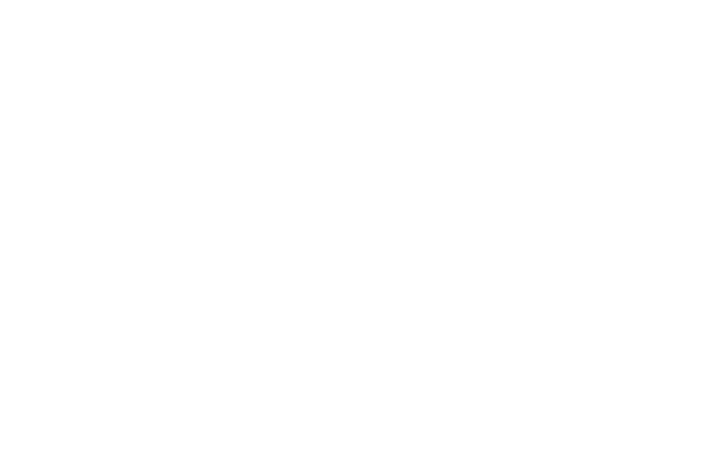
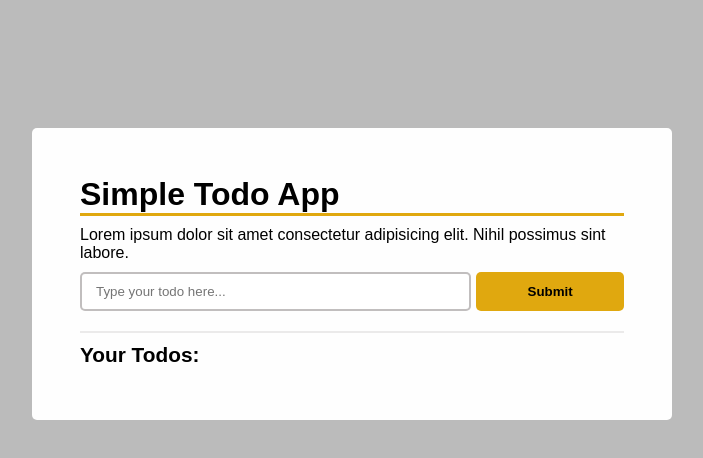
Before and after one commit to dts-kominfo-rea2b/challenge-08-ahanafi, a website: page index.html in a window 1280 px wide. Shown: the whole page, without its empty margins (288-991 px from the left). Drawn offline with Linux system fonts and the light colour scheme.

Commit message:
Challenge 08 has been resolved

```diff
--- /dev/null
+++ b/css/style.css
@@ -0,0 +1,70 @@
+* {
+    margin:0;
+    padding:0;
+    box-sizing: border-box;
+    font-family: sans-serif;
+}
+body {
+    background: #bbb;
+}
+#app {
+    margin: 10% auto ;
+    width: 640px;
+    background-color: #fefefe;
+    padding:3rem;
+    border-radius: 5px;
+}
+#todo-title h1 {
+    border-bottom: 3px solid #e0a80f;
+}
+#todo-subtitle {
+    margin: 10px 0;
+    font-size:1rem;
+}
+#input {
+    display: flex;
+    flex-direction: row;
+    justify-content: space-between;
+    flex-wrap: nowrap;
+}
+#todo-input, #todo-submit {
+    padding:10px 14px;
+    border-radius: 5px;
+    outline: 0;
+}
+#todo-input {
+    flex:3;
+    border:2px solid #aca8a8bd;
+}
+#todo-submit {
+    border:0;
+    flex:1;
+    margin-left: 5px;
+    background: #e0a80f;
+    font-weight: bolder;
+}
+#todo-submit:hover {
+    cursor:pointer;
+}
+#output {
+    margin-top: 20px;
+    padding-top:10px;
+    border-top:2px solid #c1bfbf52;
+}
+#output h4 {
+    font-weight: bold;
+    font-size: 1.3rem;
+    margin-bottom: 5px;
+}
+li {
+    display: flex;
+    list-style: none;
+    width: 100%;
+    font-size: 1.3rem;
+    margin-bottom:4px;
+}
+li::before {
+    content: '-';
+    padding:0 3px;
+    margin-right: 5px;
+}
--- a/index.html
+++ b/index.html
@@ -5,37 +5,73 @@
     <meta http-equiv="X-UA-Compatible" content="IE=edge" />
     <meta name="viewport" content="width=device-width, initial-scale=1.0" />
     <title>Challenge - DOM</title>
+    <link rel="stylesheet" href="css/style.css">
   </head>
   <body>
     <div id="app">
       <!-- TODO: Buatlah sebuah header dengan id todo-title -->
+      <header id="todo-title">
+        <h1>Simple Todo App</h1>
+      </header>
+
       <!-- TODO: Buatlah sebuah subtitle dengan id todo-subtitle -->
+      <div id="todo-subtitle">
+        <span>
+          Lorem ipsum dolor sit amet consectetur adipisicing elit. Nihil possimus sint labore.
+        </span>
+      </div>
 
-      <!-- Section: input -->
-      <!-- TODO: Buatlah sebuah input bertipe text dengan id todo-input -->
-      <!-- TODO: Buatlah sebuah button dengan id todo-submit -->
+      <section id="input">
+        <!-- Section: input -->
+        <!-- TODO: Buatlah sebuah input bertipe text dengan id todo-input -->
+        <input type="text" id="todo-input" placeholder="Type your todo here..." />
+        <!-- TODO: Buatlah sebuah button dengan id todo-submit -->
+        <button type="button" id="todo-submit">Submit</button>
+      </section>
 
       <!-- Section output -->
-      <!-- TODO: Buatlah sebuah <ul> dengan id todo-output -->
+      <section id="output">
+        <h4>Your Todos:</h4>
+        <!-- TODO: Buatlah sebuah <ul> dengan id todo-output -->
+        <ul id="todo-output"></ul>
+      </section>
     </div>
 
     <!-- ! Untuk tantangan ini, script jangan diubah ke external js yah ! -->
     <script>
       // TODO: Deklarasi variable sesuai dengan kebutuhan di sini
-      let button;
-      let input;
-      let output;
+      const button = document.querySelector(`#todo-submit`);
+      const input = document.querySelector(`#todo-input`);
+      const output = document.querySelector(`#todo-output`);
 
       // TODO: Buatlah sebuah fungsi dengan nama fnClickHandler
       // Fungsi yang digunakan untuk menambahkan tulisan
       // Jangan ubah cara deklarasi fungsinya, cukup isi saja
-      function fnClickHandler(toDoItem) {}
+      function fnClickHandler(toDoItem) {
+        // Validate todo
+        // if (toDoItem === '' && toDoItem.length === 0) {
+        //  alert("Please put your todo first!");
+        //  return;
+        // }
+
+        const newTodo = document.createElement('li');
+        newTodo.setAttribute('class', 'todo-item');
+        newTodo.textContent = toDoItem;
+        output.append(newTodo)
+      }
 
       // TODO: register event onclick / addEventListener untuk button
       // akan menjalankan fungsi fnClickHandler
+      button.addEventListener('click', () => {
+        fnClickHandler(input.value);
+        input.value = ''; // reset
+      });
 
       // TODO: register event onkeypress / addEventListener untuk input
       // sehingga saat di input ditekan enter akan menjalankan fungsi fnClickHandler juga
+      input.addEventListener('keypress', (evt) => {
+        if (evt.keyCode === 13 || evt.key === 'Enter') button.click()
+      });
     </script>
   </body>
 </html>
```
